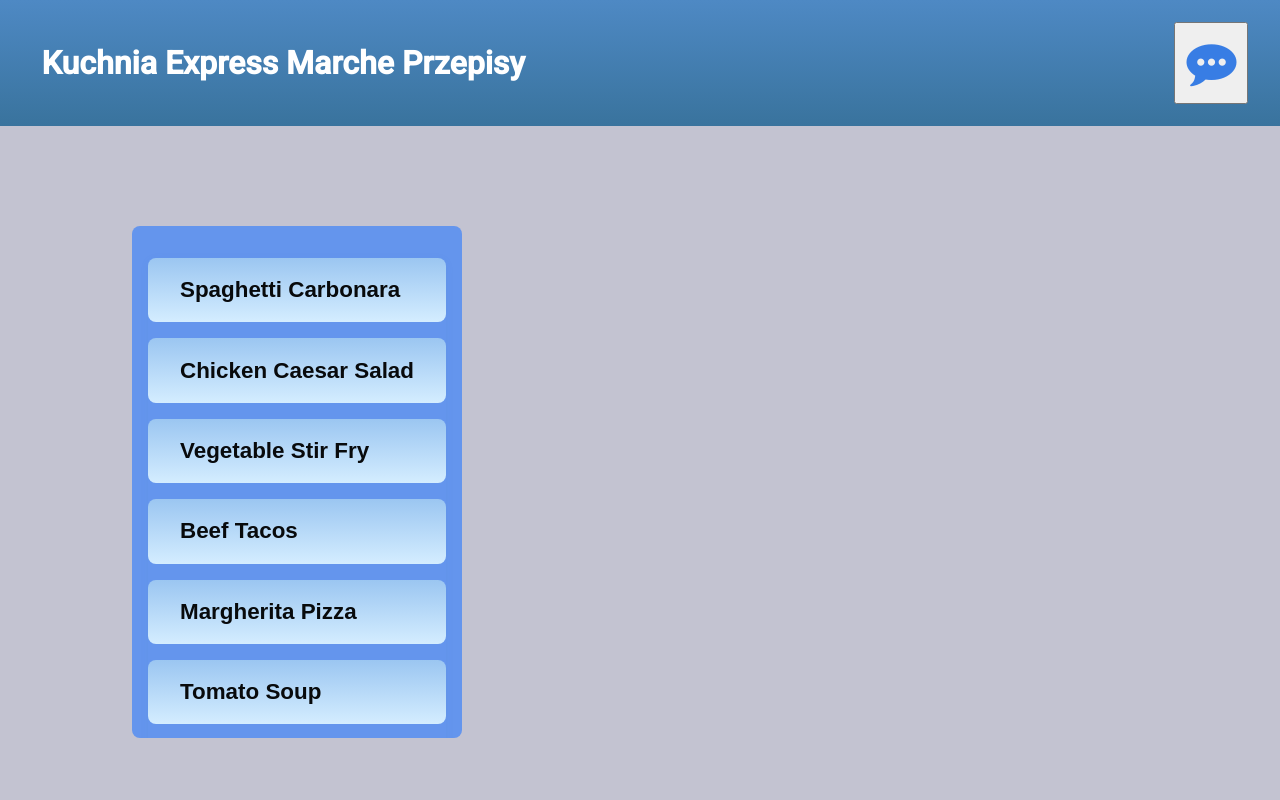
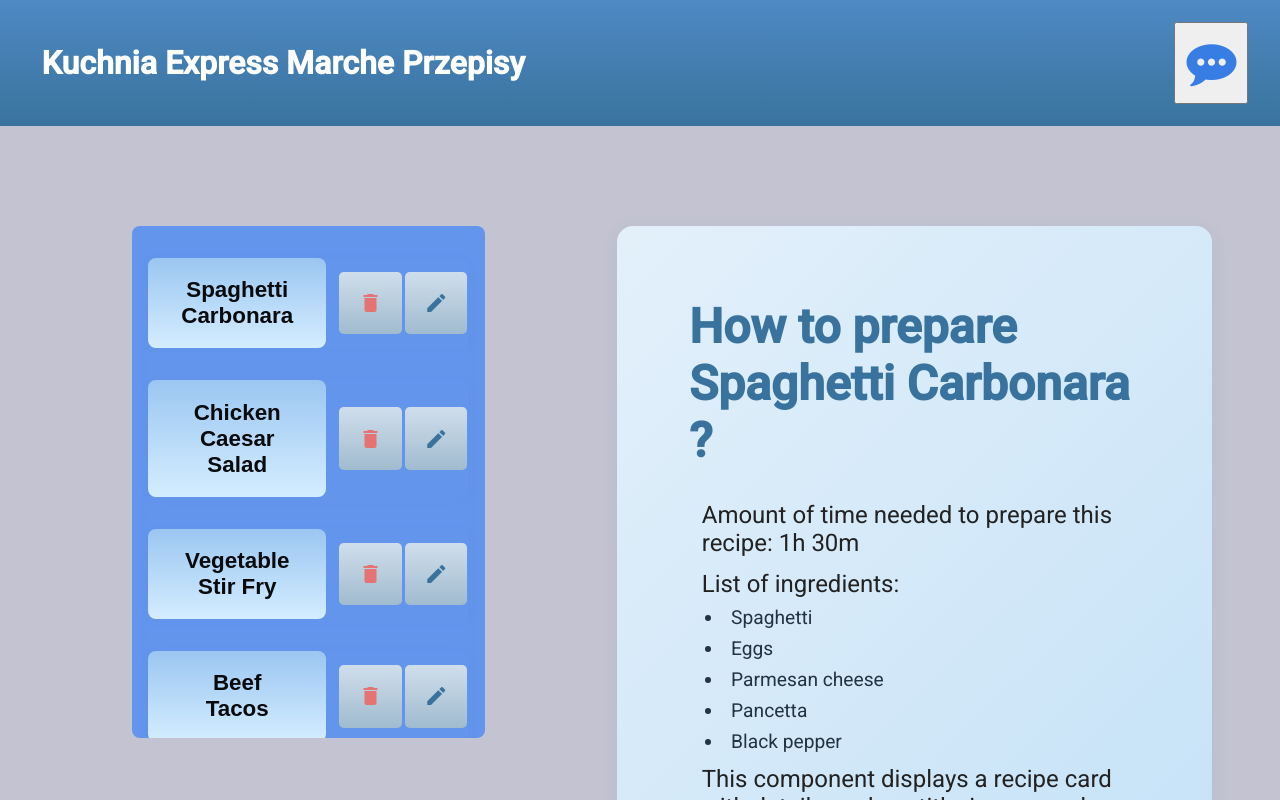
Before and after one commit to felikshetalia/Recipes-AngularWork, an Angular app: page / in a window 1280 px wide. Shown: the top 800 px of the page. Built offline with nearby package versions, Linux system fonts and the light colour scheme.

Commit message:
Recovery + improved styling

```diff
--- a/src/app/app.html
+++ b/src/app/app.html
@@ -3,9 +3,13 @@
   <div class="container">
     <app-recipes (recipeSelected2Display)="onRecipeSelected($event)"></app-recipes>
 
-      @if(selectedRecipe() !== undefined) {
-      <app-recipe-card [recipe]="selectedRecipe()"></app-recipe-card>
-      }
+    @if(selectedRecipe() !== undefined) {
+    <app-recipe-card [recipe]="selectedRecipe()"></app-recipe-card>
+    }
+    @else {
+    <app-recipe-card [recipe]="RECIPE_LIST[0]"></app-recipe-card>
+
+    }
 
   </div>
 
--- a/src/app/app.ts
+++ b/src/app/app.ts
@@ -15,9 +15,10 @@ import { Recipe, recipesList } from './recipes/recipes-list';
 })
 export class App {
   protected title = 'Recipes';
+  RECIPE_LIST = recipesList;
   selectedRecipe = signal<Recipe | undefined>(undefined);
 
-  onRecipeSelected(recipe: Recipe) {
+  onRecipeSelected(recipe: Recipe) :void{
     this.selectedRecipe.set(recipe);
   }
 }
--- a/src/app/recipes/one-recipe/one-recipe.html
+++ b/src/app/recipes/one-recipe/one-recipe.html
@@ -1,3 +1,12 @@
-<button (click)="onSelectRecipe()">
-    <span>{{ recipe().name }}</span>
-</button>
+<div class="recipe-row">
+    <button class="btn btn-recipe" type="button" (click)="onSelectRecipe()">
+        {{ recipe().name }}
+    </button>
+    <button class="icon-btn btn-danger" type="button" title="Delete" (click)="onDelete()">
+        <span class="material-icons">delete</span>
+    </button>
+    <button class="icon-btn" title="Edit" type="button" (click)="onEdit()">
+        <span class="material-icons">edit</span>
+    </button>
+
+</div>
--- a/src/app/recipes/one-recipe/one-recipe.scss
+++ b/src/app/recipes/one-recipe/one-recipe.scss
@@ -1,4 +1,4 @@
-button {
+.btn-recipe {
     width: 100%;
     padding: 1.2rem 2rem;
     background: linear-gradient(#9bc6f1 0%, #d4edff 100%);
@@ -9,8 +9,40 @@ button {
     font-weight: 700;
     cursor: pointer;
     transition: background 0.2s, transform 0.1s;
-
+    margin-right: 3mm;
     display: flex;
     align-items: center;
     gap: 1rem;
 }
+.recipe-row {
+    display: flex;
+    align-items: center;
+    border-radius: 0.5rem;
+    background-color: cornflowerblue;
+    margin-bottom: 1rem;
+    box-shadow: 0 2px 8px rgba(78, 137, 196, 0.08);
+}
+.icon-btn {
+  background: linear-gradient(#d0deeb 0%, #a0bbcf 100%);
+  border: none;
+  cursor: pointer;
+  padding: 1.2rem 1.2rem;
+  border-radius: 0.3rem;
+  margin: 0.1rem;
+  display: flex;
+  align-items: center;
+  transition: background 0.2s;
+
+  .material-icons {
+    font-size: 1.5rem;
+    color: #39739d;
+  }
+}
+
+.icon-btn.btn-danger .material-icons {
+  color: #e57373;
+}
+
+.icon-btn:hover {
+  background: #e3f0fa;
+}
--- a/src/app/recipes/one-recipe/one-recipe.ts
+++ b/src/app/recipes/one-recipe/one-recipe.ts
@@ -12,7 +12,16 @@ import { Recipe, recipesList } from '../recipes-list';
 export class OneRecipe {
   recipe = input.required<Recipe>();
   recipeSelected = output<void>();
+  recipeDeleted = output<void>();
   onSelectRecipe(): void {
     this.recipeSelected.emit();
   }
+  onDelete(): void {
+    if (confirm('Are you sure you want to delete this recipe?')) {
+      this.recipeDeleted.emit();
+    }
+  }
+  onEdit(): void {
+    console.log('Edit recipe:', this.recipe());
+  }
 }
--- a/src/app/recipes/recipe-card/recipe-card.html
+++ b/src/app/recipes/recipe-card/recipe-card.html
@@ -1,4 +1,4 @@
-<section id="recipe-card">
+<section class="recipe-card">
     <header>
         <h1>How to prepare {{ recipe()?.name }} ?</h1>
         <p>Amount of time needed to prepare this recipe: {{ recipe()?.preparationTimeInMins ?? 0 | timeCustom }}</p>
--- a/src/app/recipes/recipe-card/recipe-card.scss
+++ b/src/app/recipes/recipe-card/recipe-card.scss
@@ -1,54 +1,53 @@
-li{
-    margin-left: 30px;
-}
-#recipe-card {
+.recipe-card {
   background: linear-gradient(135deg, #e3f0fa 0%, #c1e0f7 100%);
   border-radius: 1rem;
   box-shadow: 0 4px 16px rgba(78, 137, 196, 0.10);
   padding: 2rem 2.5rem;
   margin-top: 100px;
-  height: 800px;
-  width: 1600px;
+  margin-right: 100px;
+  max-height: 800px;
+  max-width: 1600px;
+
+  header {
+    margin: 2rem;
   }
 
-#recipe-card header {
-    margin: 2rem
-}
-
-#recipe-card h1 {
+  h1 {
     font-size: 3rem;
     font-weight: 700;
     color: #39739d;
     margin-bottom: 2rem;
   }
 
-#recipe-card p {
+  p {
     font-size: 1.5rem;
     color: #222;
     margin: 0.8rem;
   }
 
-#recipe-card ul {
+  ul {
     margin: 0.5rem 0 0.5rem 1.5rem;
     padding: 0;
     list-style-type: disc;
   }
 
-#recipe-card li {
+  li {
     margin-bottom: 0.3rem;
     margin-top: 0.5rem;
     font-size: 1.2rem;
     color: #234;
     padding-left: 0.2rem;
   }
+}
 
 @media (max-width: 700px) {
-  #recipe-card {
+  .recipe-card {
     padding: 1rem;
     max-width: 100%;
     min-width: 0;
-  }
-  #recipe-card h1 {
+
+    h1 {
       font-size: 1.3rem;
     }
   }
+}
--- a/src/app/recipes/recipes.ts
+++ b/src/app/recipes/recipes.ts
@@ -20,9 +20,6 @@ export class Recipes {
     console.log('Selected recipe:', this.selectedRecipe());
   }
   onDeleteRecipe(rep: Recipe): void {
-    if(!this.selectedRecipe()){
-      this.selectedRecipe.set(rep);
-    }
     this.RECIPE_LIST = this.RECIPE_LIST.filter(recipe => recipe.id !== this.selectedRecipe()?.id);
     this.selectedRecipe.set(undefined);
   }
```
Lines whose indentation alone changed are shown as unchanged.
